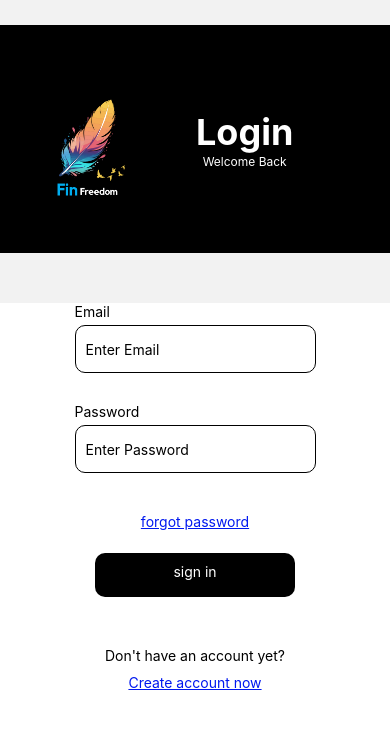
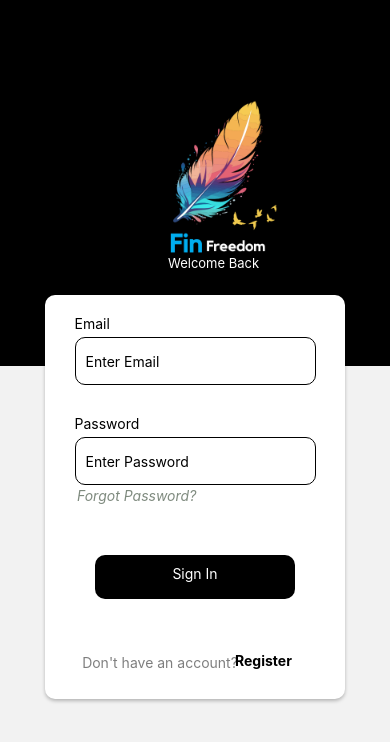
Before and after one commit to SJWONG27/FinFreedom, a React Native app: screen /Login in a window 390 px wide. Shown: the top 742 px of the page. Built offline with nearby package versions, Linux system fonts and the light colour scheme; no server answers.

Commit message:
LoginPage

```diff
--- a/components/Login.js
+++ b/components/Login.js
@@ -52,13 +52,12 @@ const handleForgotPassword = () => {
                     accessibilityLabel={'FinFreedom Logo'}
                 />
                 <View style={loginStyle.container2}>
-                    <Text style={loginStyle.textHeader}>Login</Text>
                     <Text style={loginStyle.text1}>Welcome Back</Text>
                 </View>
             </View>
-            <View style={loginStyle.container3}>
+            <View style={loginStyle.inputContainer}>
                 <View>
-                    <Text style={loginStyle.inputLabel}>Email</Text>
+                    <Text style={loginStyle.inputEmail}>Email</Text>
                     <TextInput
                         value={email}
                         onChangeText={setEmail}
@@ -68,7 +67,7 @@ const handleForgotPassword = () => {
                 />
                 </View>
                 <View>
-                <Text style={loginStyle.inputLabel}>Password</Text>
+                <Text style={loginStyle.inputPassword}>Password</Text>
                     <TextInput
                         value={password}
                         onChangeText={setPassword}
@@ -82,22 +81,22 @@ const handleForgotPassword = () => {
                     style={loginStyle.button2}
                     onPress={handleForgotPassword}
                 >
-                    <Text style={loginStyle.buttonText2}>forgot password</Text>
+                    <Text style={loginStyle.buttonTextForgotPassword}>Forgot Password?</Text>
                 </Pressable>
                 <Pressable
                         style={loginStyle.button}
                         onPress={handleSignIn}
                         // onPress={()=>navigation.navigate('MainApp')}
                     >
-                        <Text style={loginStyle.buttonText}>sign in</Text>
+                        <Text style={loginStyle.buttonText}>Sign In</Text>
                 </Pressable>
 
-                <Text>Don't have an account yet?</Text>
+                <Text style={loginStyle.textAccount}>Don't have an account?</Text>
                 <Pressable
                     style={loginStyle.button2}
                     onPress={()=>navigation.navigate('Register')}
                 >
-                    <Text style={loginStyle.buttonText2}>Create account now</Text>
+                    <Text style={loginStyle.buttonTextCreateAccount}>Register</Text>
                 </Pressable>
             </View>
         </View>
@@ -106,31 +105,35 @@ const handleForgotPassword = () => {
 
 const loginStyle = StyleSheet.create({
     container1:{
-        flex: 0.25,
+        flex: 0.4,
         padding: 24,
-        marginTop: 25,
+      //  marginTop: 25,
         backgroundColor:'#000000',
         flexDirection:'row',
         alignItems:'center',
     },
     container2:{
-        marginLeft:45,
-        backgroundColor:'#000000',
+        left: '50%',
+        backgroundColor:'rgba(0, 0, 0, 0.5)',
         flexDirection:'column',
         alignItems:'center',
+        marginLeft: -27,
+        marginTop: 160,
     },
-    container3:{
-        flex: 0.75,
-        marginTop: 50,
-        backgroundColor:'#FFFFFF',
-        flexDirection:'column',
-        alignItems:'center'
-    },
+    // container3:{
+    //     flex: 0.75,
+    //    marginTop: 50,
+    //     backgroundColor:'#FFFFFF',
+    //     flexDirection:'column',
+    //     alignItems:'center'
+    // },
     logo:{
-        height:127,
-        width:127,
-        marginTop: 20,
-        marginRight:0,
+        position: 'absolute',
+        height:200,
+        width:200,
+        left: '50%',
+        marginLeft: -77,
+        top: 80,
     },
     textHeader:{
         color:'#FFFFFF',
@@ -139,7 +142,7 @@ const loginStyle = StyleSheet.create({
     },
     text1:{
         color:'#FFFFFF',
-        fontSize: 12,
+        fontSize: 13,
     },
     input:{
         borderWidth:1,
@@ -150,7 +153,33 @@ const loginStyle = StyleSheet.create({
         marginBottom: 30,
         paddingHorizontal:10,
     },
-    inputLabel:{
+    inputContainer: {
+        position: 'absolute',
+        top: '35%',
+        maxWidth: 300,
+        width: '80%',
+        alignSelf: 'center',
+        flex: 0.7,
+        borderRadius: 10,
+        padding: 8,
+        backgroundColor: '#FFFFFF',
+        shadowColor: '#000000',
+        shadowOffset: {
+            width: 0,
+            height: 2,
+        },
+        shadowOpacity: 0.25,
+        shadowRadius: 3.84,
+        elevation: 5,
+        flexDirection:'column',
+        alignItems:'center',
+        justifyContent: 'center',
+    },
+    inputEmail:{
+        marginTop:12,
+        marginBottom:5,
+    },
+    inputPassword:{
         marginBottom:5,
     },
     button:{
@@ -166,7 +195,7 @@ const loginStyle = StyleSheet.create({
         width: 200,
         backgroundColor: '#FFFFFF',
         borderRadius: 10,
-        marginTop:10,
+
 
     },
     buttonText:{
@@ -174,11 +203,26 @@ const loginStyle = StyleSheet.create({
         color: '#FFFFFF',
         textAlign:'center'
     },
-    buttonText2:{
-        color: '#0018EF',
-        textAlign:'center',
-        textDecorationLine:'underline'
+    buttonTextForgotPassword:{
+        marginLeft: -18,
+     marginTop: -28,
+        color: '#001800',
+        opacity: 0.5,
+        fontStyle: 'italic',
+
     },
+    buttonTextCreateAccount:{
+        color: '#000000',
+        marginLeft:140,
+        marginTop: -19,
+        fontWeight: 'bold',
+    },
+    textAccount:{
+        marginLeft:-70,
+        marginTop: 5,
+        opacity: 0.5,
+    }
+
 })
 
 export default Login;
```
Also changed, not shown: package.json (+7 -2 lines), 2 other files (tests, documents, lock files or other folders).
